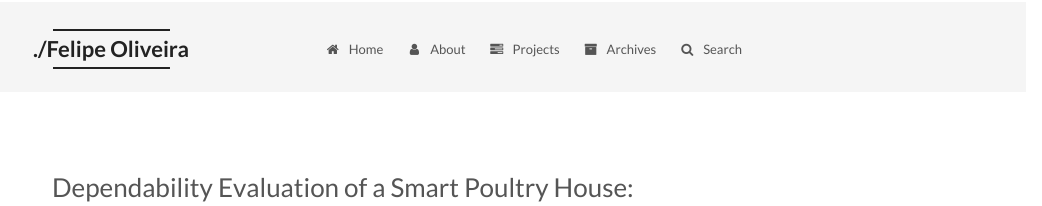
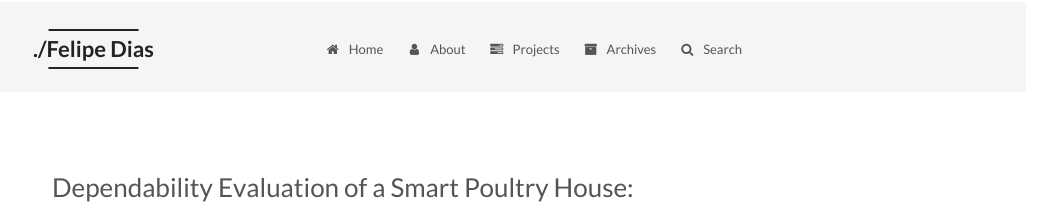
Before and after one commit to fdoliv/fdoliv.github.io, a Jekyll site: the page built from index.html, in a window 1280 px wide. Shown: the top 206 px of the page, without its empty margins (238-1280 px from the left). Built offline with Jekyll 4.4.1, drawn with Linux system fonts in a browser that asks for light colours; the list of posts is cut into pages by our own code; some of the changed text lies outside the part shown.

Commit message:
nome do site

```diff
--- a/_config.yml
+++ b/_config.yml
@@ -4,10 +4,10 @@
 # ---------------------------------------------------------------
 
 # Site
-title: ./Felipe Oliveira
+title: ./Felipe Dias
 subtitle:
 description: Hello folks, I'm a student of computer science from Pernambuco, Brazil. This blog is for documentation about my research journey,  programming, and related.
-author: Felipe Oliveira
+author: Felipe Dias
 
 # Support language: de, en, fr-FR, id, ja, ko, pt-BR, pt, ru, zh-Hans, zh-hk, zh-tw
 language: en
```
